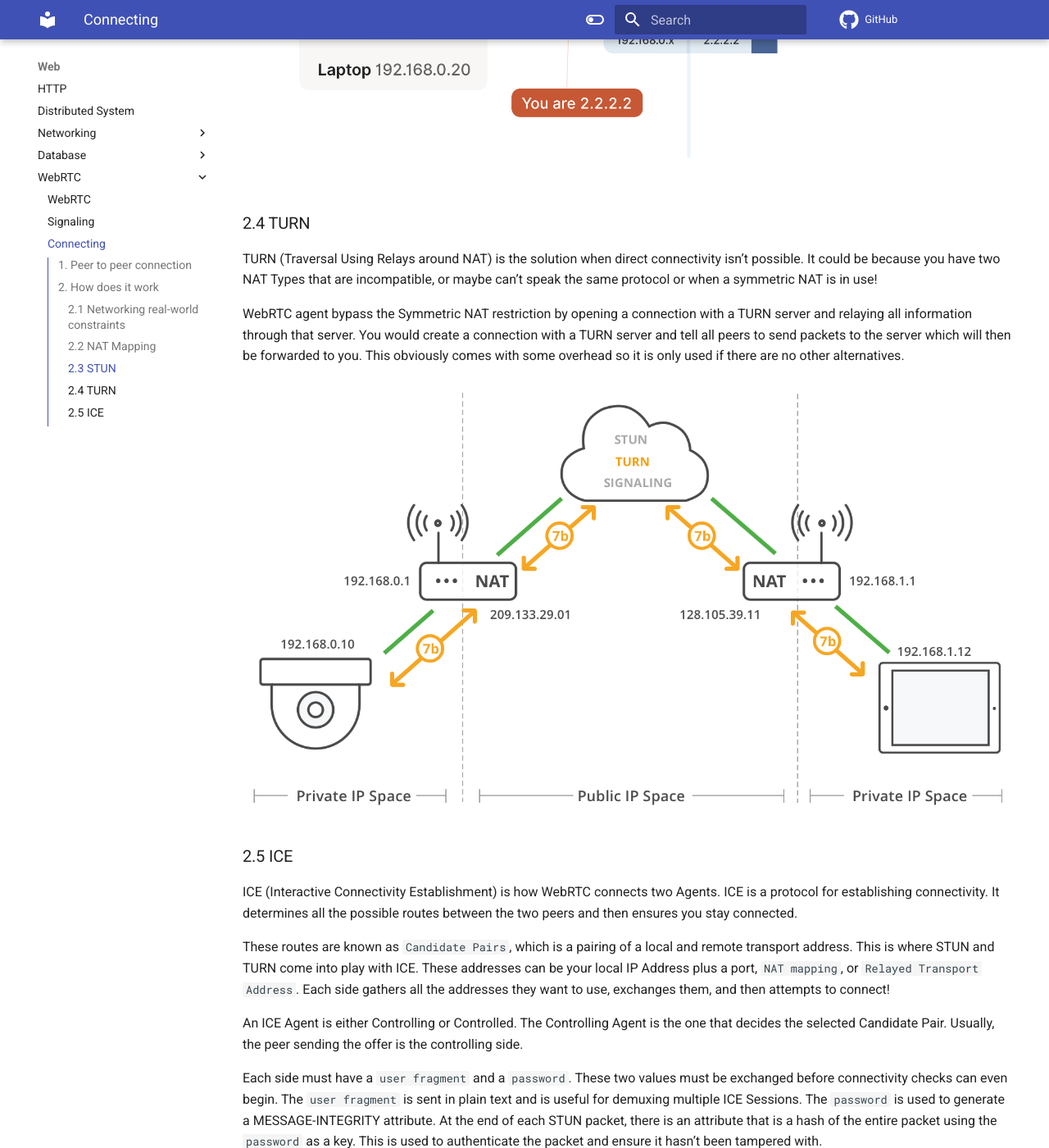
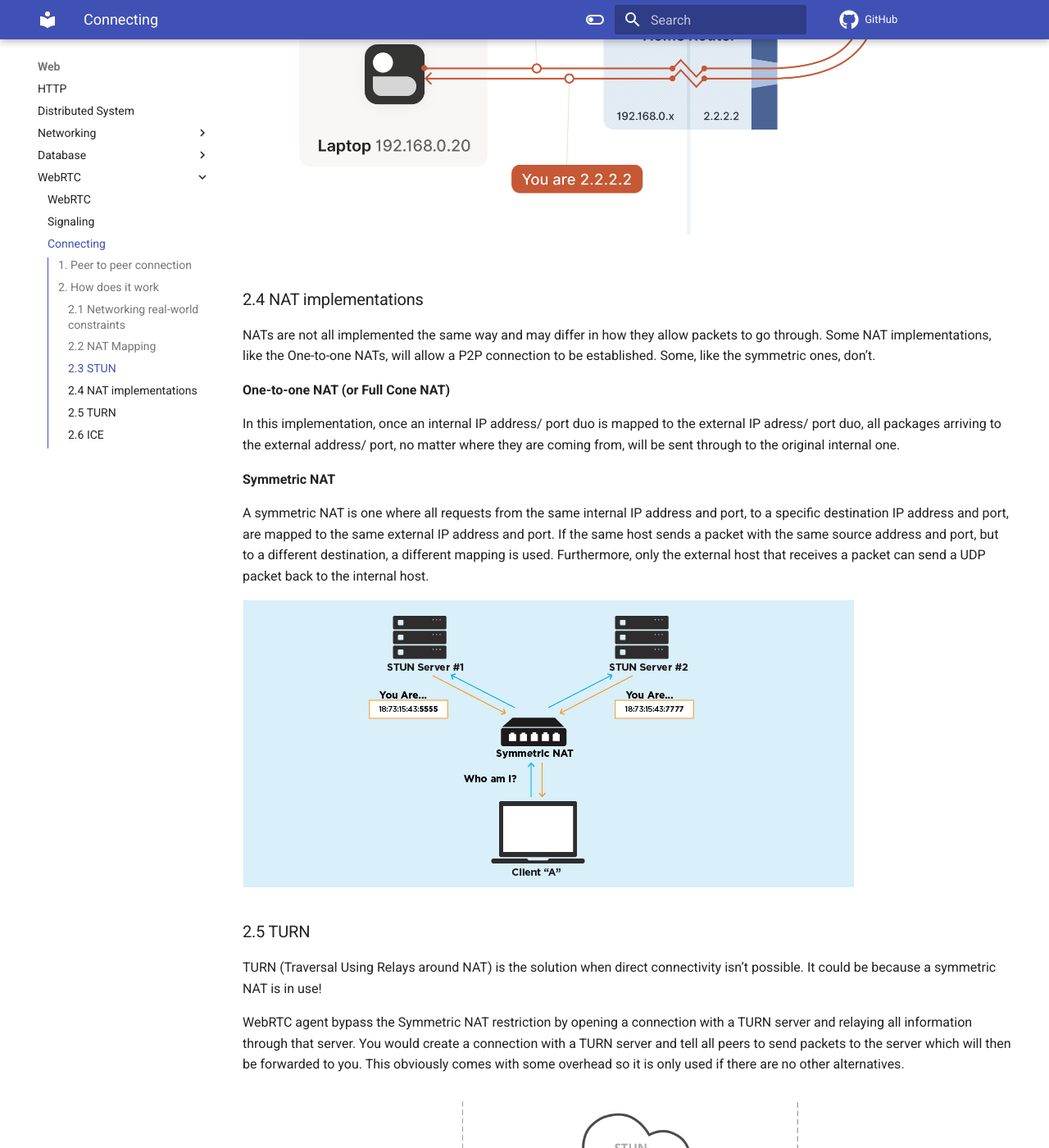
Before and after one commit to dinhhuy258/notes, an MkDocs documentation site: the page built from docs/web/webrtc/connecting.md, in a window 1280 px wide and 1400 px high, scrolled down 2722 px. Shown: the whole window at 82% size. Built offline with MkDocs 1.6.1 and Material for MkDocs 9.7.7, drawn with Linux system fonts in a browser that asks for light colours; comment, search, counter and statistics services are not loaded; some of the changed text lies outside the part shown.

Commit message:
NAT implementations

```diff
--- a/docs/web/webrtc/connecting.md
+++ b/docs/web/webrtc/connecting.md
@@ -22,6 +22,8 @@ IP version 4 addresses are only 32 bit(4 byte) long, which provides 4.29 billion
 
 To solve this issue NAT devices introduced. These devices would be responsible for maintaining a table mapping of local IP(private IP) and port tuples to one or more globally unique IP(public IP) and port tuples. By using this technology firewalls and routers allow multiple devices on a LAN with **private IP addresses to share a single public IP address**
 
+There are different types of NATs, but some of them allocates a public IP address and a port for UDP flows (what we need). When you want to create a P2P connection with a peer, a first challenge is therefore to discover what kind of NATs you are behind, and if they exist, to get an IP address and a port you can give to your contact.
+
 ![](../../assets/images/webrtc/nat_mapping.png)
 
 ### 2.3 STUN
@@ -32,19 +34,33 @@ STUN relies on a simple observation: when you talk to a server on the internet f
 
 ![](../../assets/images/webrtc/stun.png)
 
-### 2.4 TURN
+### 2.4 NAT implementations
 
-TURN (Traversal Using Relays around NAT) is the solution when direct connectivity isn’t possible. It could be because you have two NAT Types that are incompatible, or maybe can’t speak the same protocol or when a symmetric NAT is in use!
+NATs are not all implemented the same way and may differ in how they allow packets to go through. Some NAT implementations, like the One-to-one NATs, will allow a P2P connection to be established. Some, like the symmetric ones, don’t.
+
+**One-to-one NAT (or Full Cone NAT)**
+
+In this implementation, once an internal IP address/ port duo is mapped to the external IP adress/ port duo, all packages arriving to the external address/ port, no matter where they are coming from, will be sent through to the original internal one.
+
+**Symmetric NAT**
+
+A symmetric NAT is one where all requests from the same internal IP address and port, to a specific destination IP address and port, are mapped to the same external IP address and port. If the same host sends a packet with the same source address and port, but to a different destination, a different mapping is used. Furthermore, only the external host that receives a packet can send a UDP packet back to the internal host.
+
+![](../../assets/images/webrtc/symmetric_nat.png)
+
+### 2.5 TURN
+
+TURN (Traversal Using Relays around NAT) is the solution when direct connectivity isn’t possible. It could be because a symmetric NAT is in use!
 
 WebRTC agent bypass the Symmetric NAT restriction by opening a connection with a TURN server and relaying all information through that server. You would create a connection with a TURN server and tell all peers to send packets to the server which will then be forwarded to you. This obviously comes with some overhead so it is only used if there are no other alternatives.
 
 ![](../../assets/images/webrtc/turn.png)
 
-### 2.5 ICE
+### 2.6 ICE
 
 ICE (Interactive Connectivity Establishment) is how  WebRTC connects two Agents. ICE is a protocol for establishing connectivity. It determines all the possible routes between the two peers and then ensures you stay connected.
 
-These routes are known as `Candidate Pairs`, which is a pairing of a local and remote transport address. This is where STUN and TURN come into play with ICE. These addresses can be your local IP Address plus a port, `NAT mapping`, or `Relayed Transport Address`. Each side gathers all the addresses they want to use, exchanges them, and then attempts to connect!
+These routes are known as `Candidate Pairs`, which is a pairing of a local and remote transport address. This is where STUN and TURN come into play with ICE. These addresses can be your `local IP Address plus a port`, `NAT mapping`, or `Relayed Transport Address` (TURN). Each side gathers all the addresses they want to use, exchanges them, and then attempts to connect!
 
 An ICE Agent is either Controlling or Controlled. The Controlling Agent is the one that decides the selected Candidate Pair. Usually, the peer sending the offer is the controlling side.
 
```
Also changed, not shown: docs/assets/images/webrtc/symmetric_nat.png (added).
